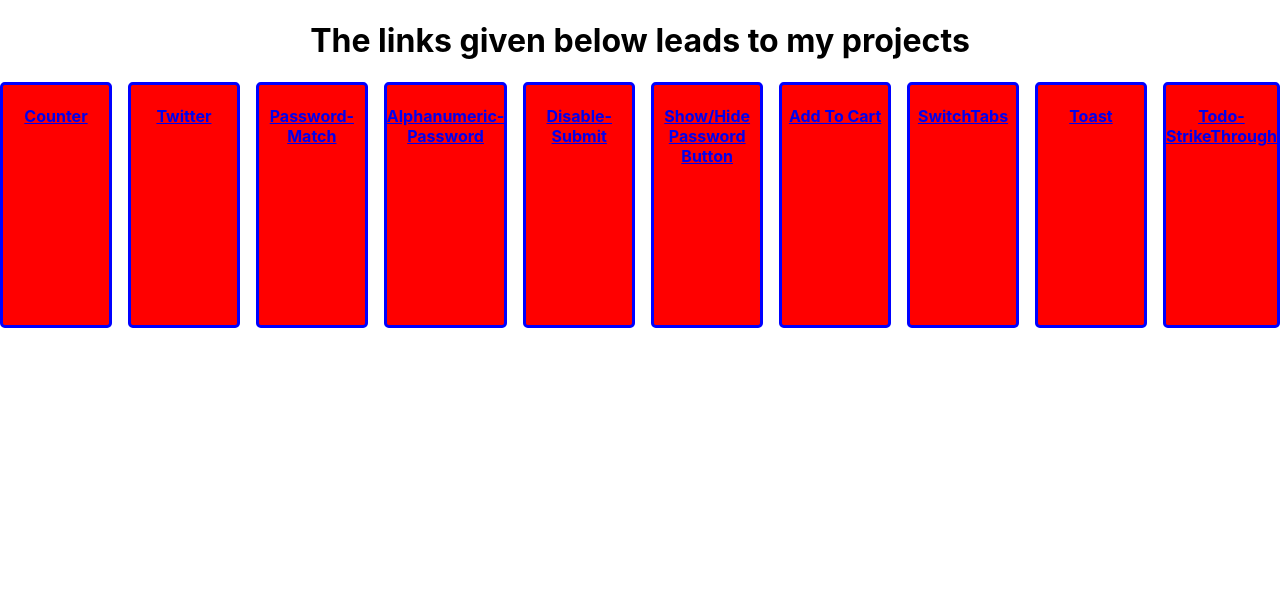
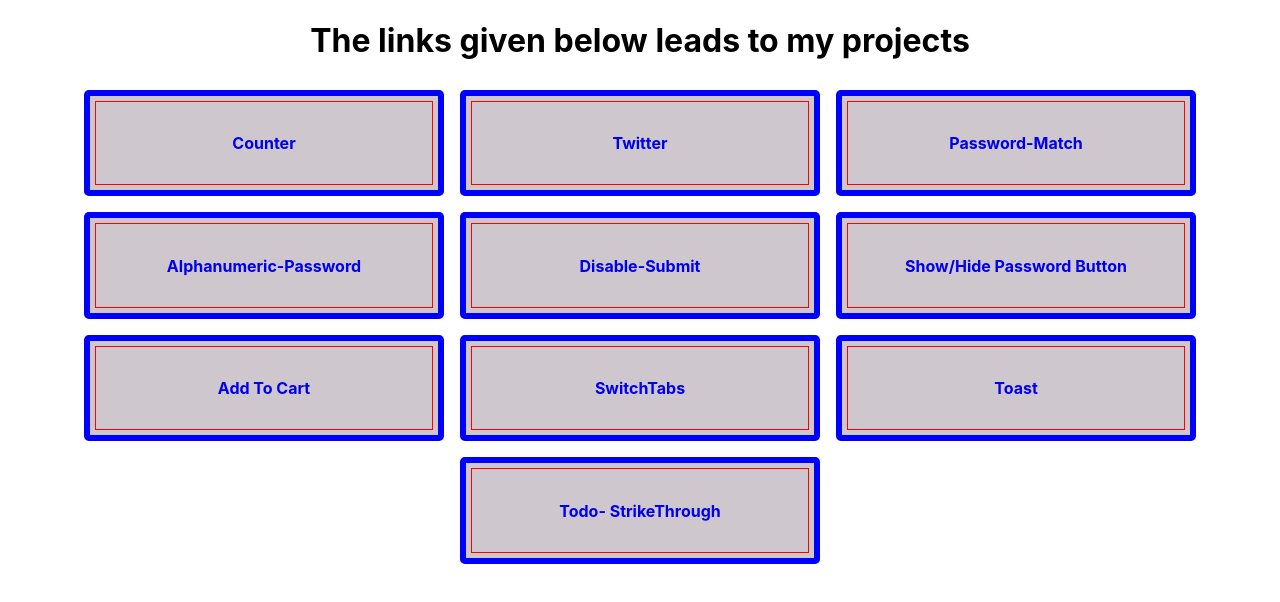
Before and after one commit to SanjuXepiar/react-practice1, a React (Create React App) app: page / in a window 1280 px wide. Shown: the top 602 px of the page. Built offline with nearby package versions, Linux system fonts and the light colour scheme.

Commit message:
last commit

```diff
--- a/src/Home/Home.js
+++ b/src/Home/Home.js
@@ -5,7 +5,7 @@ function Home() {
   return (
     <div>
       <h1>The links given below leads to my projects</h1>
-      <section className="links">
+      <section className="project_tabs">
         <div className="project">
           <Link to="/counter">
             <h4>Counter</h4>
--- a/src/Home/style.css
+++ b/src/Home/style.css
@@ -1,10 +1,28 @@
-.links {
-  width: 100vw;
+.project_tabs {
+  /* width: 100vw;
+  height: auto;
+  display: grid;
+  grid-template-columns: repeat(3, 10rem);
+  grid-template-rows: repeat(4, 8rem);
+  column-gap: 15rem;
+  row-gap: 2rem; */
+  display: flex;
+  flex-wrap: wrap;
+  gap: 1rem;
+  padding: 0.5rem;
+  justify-content: center;
 }
 .project {
-  width: 30vw;
-  height: 15rem;
-  background: red;
-  border: 0.2rem solid blue;
+  background: rgba(155, 141, 154, 0.492);
+  text-align: center;
+  padding: 1rem;
+  border: 0.4rem solid blue;
   border-radius: 0.3rem;
+  width: 25%;
+  outline: 0.1rem solid red;
+  outline-offset: -0.8rem;
 }
+.project a {
+  text-decoration: none;
+  font-weight: bold;
+}
```
